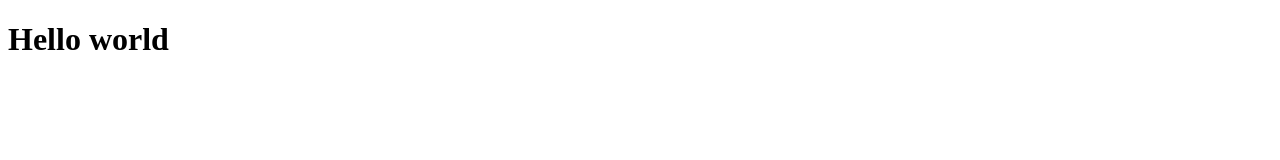
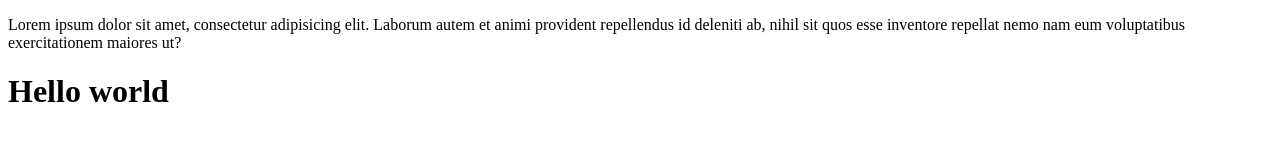
Before and after one commit to abdullahadam2003/wpu-git-test, a plain HTML site: page index.html in a window 1280 px wide. Drawn offline with Linux system fonts and the light colour scheme.

Commit message:
menambahkan paragraf

```diff
--- a/index.html
+++ b/index.html
@@ -4,6 +4,7 @@
     <meta charset="UTF-8">
     <meta name="viewport" content="width=device-width, initial-scale=1.0">
     <title>Document</title>
+    <p>Lorem ipsum dolor sit amet, consectetur adipisicing elit. Laborum autem et animi provident repellendus id deleniti ab, nihil sit quos esse inventore repellat nemo nam eum voluptatibus exercitationem maiores ut?</p>
 </head>
 <body>
     <h1>Hello world</h1>
```
